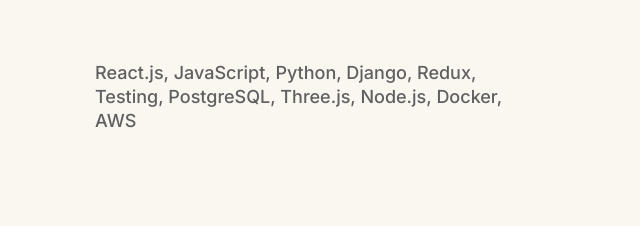
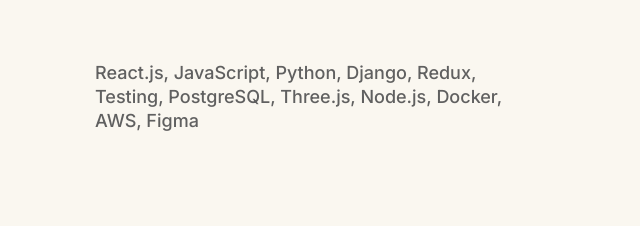
Before and after one commit to miguelseguramx/portfolio, a plain HTML site: page index.html in a window 1280 px wide. Shown: the part 3459-3685 px from the top of the page, 285-925 px from the left. Drawn offline with Linux system fonts and the light colour scheme.

Commit message:
[add] figma

```diff
--- a/index.html
+++ b/index.html
@@ -175,7 +175,7 @@
         <div class="tools-container">
           <h3>Principal Technologies</h3>
           <p class="tools-content">
-            React.js, JavaScript, Python, Django, Redux, Testing, PostgreSQL, Three.js, Node.js, Docker, AWS
+            React.js, JavaScript, Python, Django, Redux, Testing, PostgreSQL, Three.js, Node.js, Docker, AWS, Figma
           </p>
         </div>
       </div>
```
